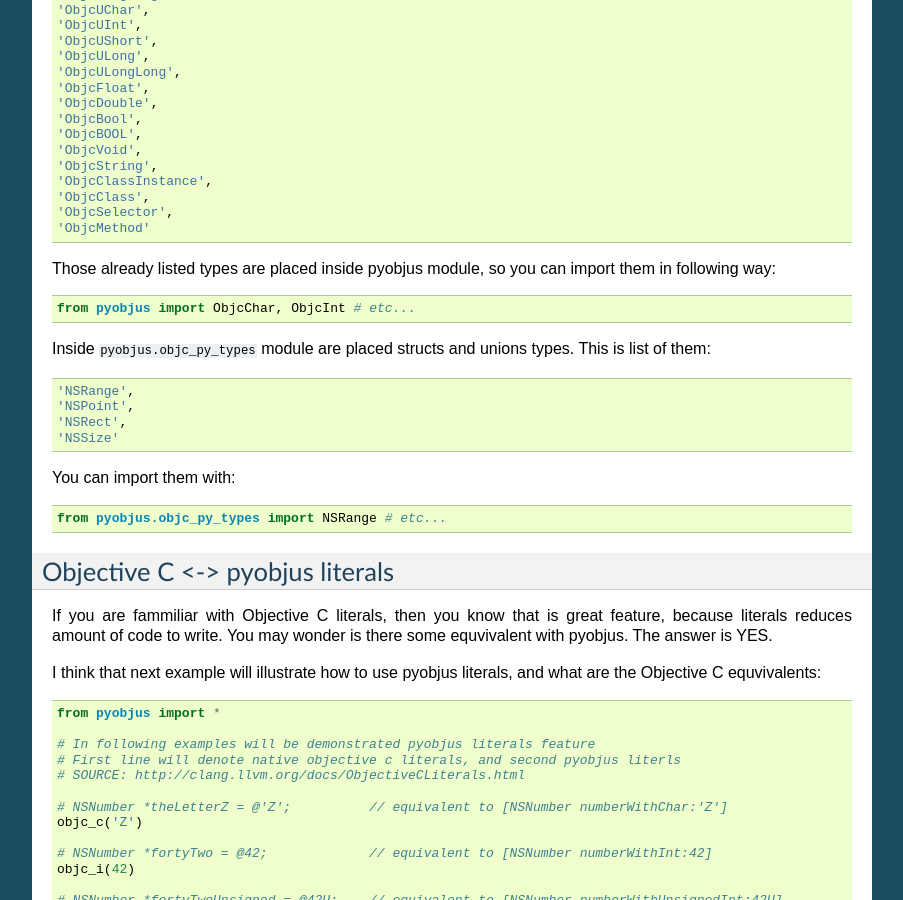
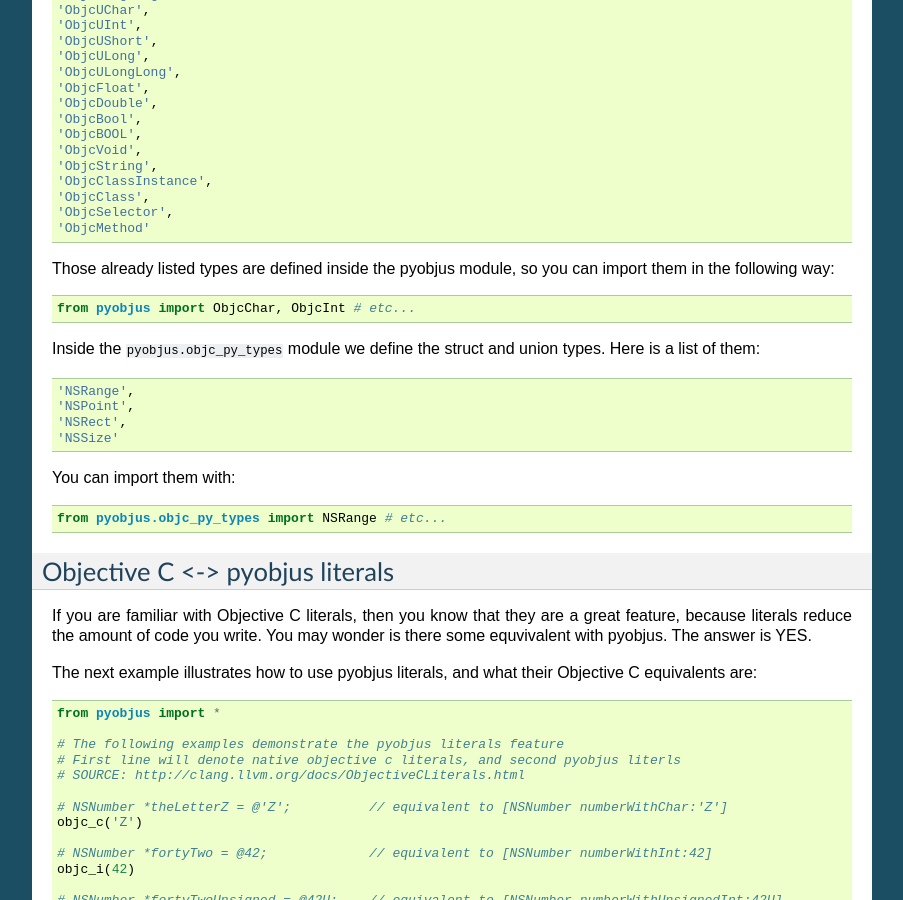
Before and after one commit to kivy/pyobjus, a Sphinx documentation site: the page built from docs/source/core_tutorials.rst, in a window 1280 px wide and 900 px high, scrolled down 6802 px. Shown: the whole window, without its empty margins (198-1101 px from the left). Built offline with Sphinx 7.4.7, drawn with Linux system fonts in a browser that asks for light colours.

Commit message:
doc: grammar tweaks

```diff
--- a/docs/source/core_tutorials.rst
+++ b/docs/source/core_tutorials.rst
@@ -418,11 +418,13 @@
     'ObjcSelector',
     'ObjcMethod'
 
-Those already listed types are placed inside pyobjus module, so you can import them in following way::
+Those already listed types are defined inside the pyobjus module, so you can
+import them in the following way::
 
     from pyobjus import ObjcChar, ObjcInt # etc...
 
-Inside ``pyobjus.objc_py_types`` module are placed structs and unions types. This is list of them::
+Inside the ``pyobjus.objc_py_types`` module we define the struct and union
+types. Here is a list of them::
 
     'NSRange',
     'NSPoint',
@@ -436,14 +438,16 @@
 Objective C <-> pyobjus literals
 --------------------------------
 
-If you are fammiliar with Objective C literals, then you know that is great feature, because literals reduces amount of code to write.
+If you are familiar with Objective C literals, then you know that they
+are a great feature, because literals reduce the amount of code you write.
 You may wonder is there some equvivalent with pyobjus. The answer is YES.
 
-I think that next example will illustrate how to use pyobjus literals, and what are the Objective C equvivalents::
+The next example illustrates how to use pyobjus literals, and what their
+Objective C equivalents are::
 
     from pyobjus import *
 
-    # In following examples will be demonstrated pyobjus literals feature
+    # The following examples demonstrate the pyobjus literals feature
     # First line will denote native objective c literals, and second pyobjus literls
     # SOURCE: http://clang.llvm.org/docs/ObjectiveCLiterals.html
 
```
